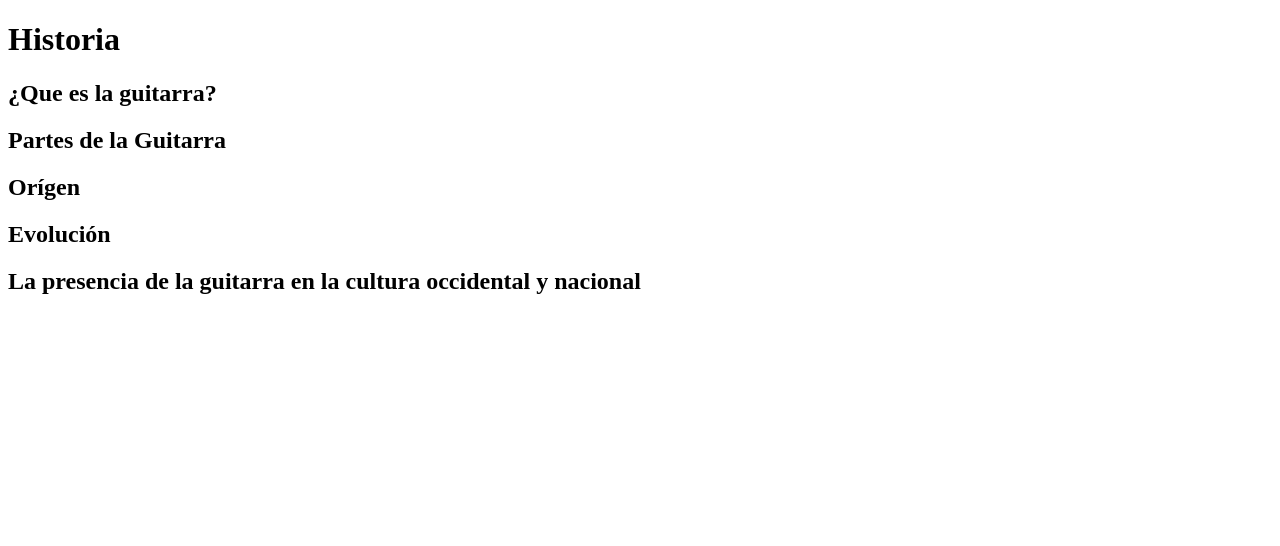
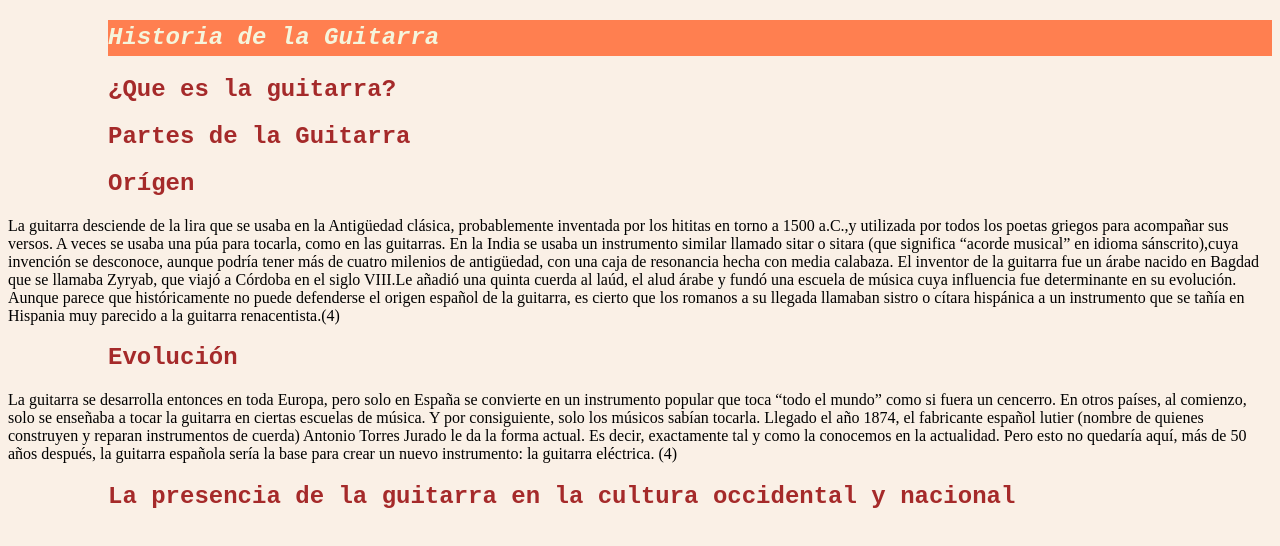
Before and after one commit to dariomayaWeb/dariomayaWeb.gihub.io, a plain HTML site: page Historia de la Guitarra.html in a window 1280 px wide. Drawn offline with Linux system fonts and the light colour scheme.

Commit message:
Pagina historia

```diff
--- a/Historia de la Guitarra.html
+++ b/Historia de la Guitarra.html
@@ -1,15 +1,37 @@
 <!DOCTYPE html>
 <html lang="es">
+
 <head>
     <meta charset="UTF-8">
     <meta http-equiv="X-UA-Compatible" content="IE=edge">
     <meta name="viewport" content="width=device-width, initial-scale=1.0">
     <title>Historia de la Guitarra.html</title>
+    <link rel="stylesheet" type="text/css" href="style.css">
 </head>
+
 <body>
-<h1>Historia</h1>
-<h2>¿Que es la guitarra?</h2>
-<h2>Partes de la Guitarra </h2>
-<h2> Orígen </h2>
-<h2>Evolución</h2>
-<h2>La presencia de la guitarra en la cultura occidental y nacional</h2>
+    <h2 class="hist"><em>Historia de la Guitarra</em></h2>
+    <h2>¿Que es la guitarra?</h2>
+    <h2>Partes de la Guitarra </h2>
+    <h2> Orígen </h2>
+    <p>La guitarra desciende de la lira que se usaba en la Antigüedad clásica, probablemente inventada por los hititas
+        en torno a 1500 a.C.,y utilizada por todos los poetas griegos para acompañar sus versos. A veces se usaba una púa para tocarla, como
+        en las guitarras.
+        En la India se usaba un instrumento similar llamado sitar o sitara (que significa “acorde musical” en idioma
+        sánscrito),cuya invención se desconoce, aunque podría tener más de cuatro milenios de antigüedad, con una caja de
+        resonancia hecha con media calabaza.
+        El inventor de la guitarra fue un árabe nacido en Bagdad que se llamaba Zyryab, que viajó a Córdoba en el siglo
+        VIII.Le añadió una quinta cuerda al laúd, el alud árabe y fundó una escuela de música cuya influencia fue
+        determinante en su evolución.
+        Aunque parece que históricamente no puede defenderse el origen español de la guitarra, es cierto que los romanos
+        a su llegada llamaban sistro o cítara hispánica a un instrumento que se tañía en Hispania muy parecido a la guitarra renacentista.(4)</p>
+    <h2>Evolución</h2>
+    <p>La guitarra se desarrolla entonces en toda Europa, pero solo en España se convierte en un instrumento popular que
+        toca “todo el mundo” como si fuera un cencerro.
+        En otros países, al comienzo, solo se enseñaba a tocar la guitarra en ciertas escuelas de música. Y por
+        consiguiente, solo los músicos sabían tocarla.
+        Llegado el año 1874, el fabricante español lutier (nombre de quienes construyen y reparan instrumentos de cuerda)
+        Antonio Torres Jurado le da la forma actual. Es decir, exactamente tal y como la conocemos en la actualidad.
+        Pero esto no quedaría aquí, más de 50 años después, la guitarra española sería la base para crear un nuevo instrumento:
+        la guitarra eléctrica. (4)</p>
+    <h2>La presencia de la guitarra en la cultura occidental y nacional</h2>
--- a/style.css
+++ b/style.css
@@ -1,27 +1,37 @@
 body {
     background-color: linen;
 }
-.centrado{
-    flex-direction: column;
-}
 .titulo{
-padding-left: 400px;
 background-color:brown;
 }
 .abstracta{
 background-color:white;
-padding-left: 100px;
+padding-left: 175px;
+}
+.guitarras{
+    background-color:yellow;
+}
+.origen{
+    scroll-padding-left: 500 px;
+}
+.hist{
+    line-height: 150%;
+    background-color:coral;
+    font-style: italic;
+    font-weight:2px;
+    color:beige;
 }
 
 h1 {
-    font-family: 'Times New Roman', Times, serif;
+    line-height: 130%;
+    font-family: 'Times New Roman';
     color: linen;
 }
 
 h2 {
-    font-family: Verdana, Geneva, Tahoma, sans-serif;
+    font-family:'Courier New', Courier, monospace;
     color: brown;
-    margin-left: 10px;
+    margin-left: 100px;
 }
 
 h3 {
@@ -59,14 +69,14 @@ h5 {
 }
 
 #tercera{
-    margin-left: 200px;
+
     border-width: 10px;
     border-style:dashed;
     border-color:brown;
 }
 
 #cuarta{
-    margin-left: 50px;
+
     border-width: 10px;
     border-style:dashed;
     border-color:brown;
```
Also changed, not shown: index.html (+22 -16 lines), cintarg.jpeg (added), fileteado1.png (added), fileteado2.jpeg (added), fileteado3.jpeg (added), fileteado4.jpeg (added), jinete.png (added).
